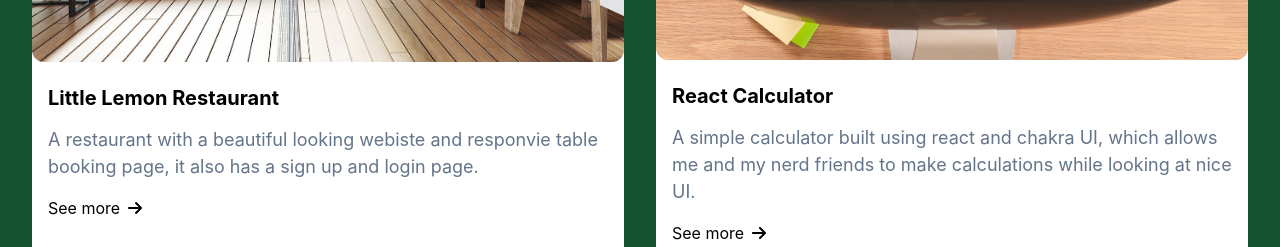
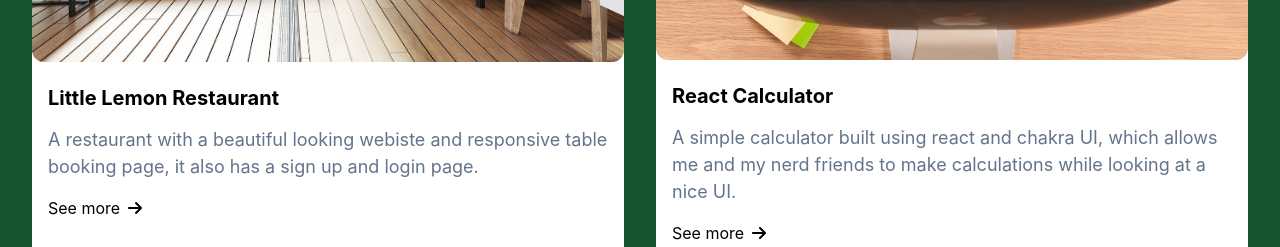
Before and after one commit to summmyy/portfolio, a React (Create React App) app: page / in a window 1280 px wide. Shown: the part 1240-1487 px from the top of the page. Built offline with nearby package versions, Linux system fonts and the light colour scheme.

Commit message:
typo changes

```diff
--- a/src/components/ProjectsSection.js
+++ b/src/components/ProjectsSection.js
@@ -23,14 +23,14 @@ const projects = [
   {
     title: "Little Lemon Restaurant",
     description:
-      "A restaurant with a beautiful looking webiste and responvie table booking page, it also has a sign up and login page.",
+      "A restaurant with a beautiful looking webiste and responsive table booking page, it also has a sign up and login page.",
     getImageSrc: () => require("../images/restaurant.jpg"),
     link: 'https://summmyy.github.io/littlelemon/'
   },
   {
     title: "React Calculator",
     description:
-      "A simple calculator built using react and chakra UI, which allows me and my nerd friends to make calculations while looking at nice UI.",
+      "A simple calculator built using react and chakra UI, which allows me and my nerd friends to make calculations while looking at a nice UI.",
     getImageSrc: () => require("../images/photo1.jpg"),
     link: 'https://summmyy.github.io/React-Calculator/'
   },
```
